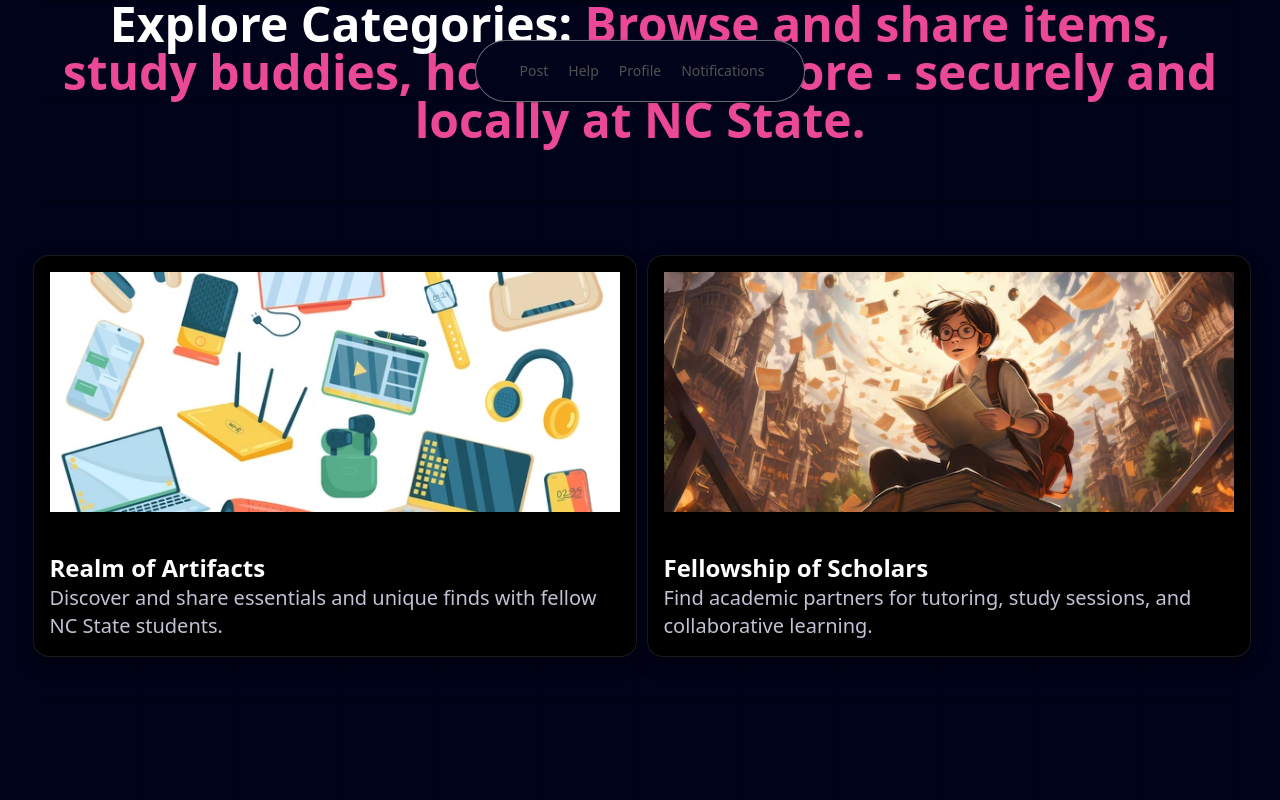
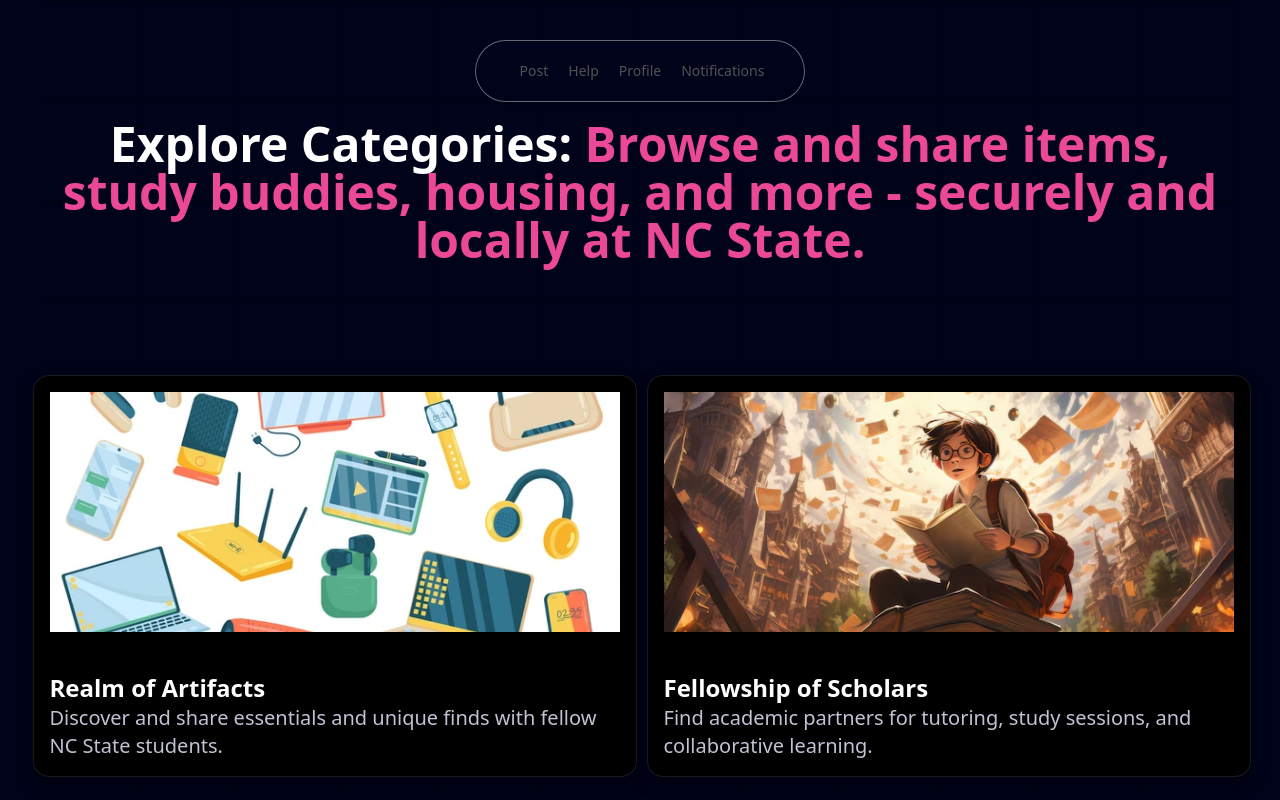
Before and after one commit to hruthwikkk/ShareSphere-Fullstack, a Next.js app: page /help in a window 1280 px wide. Shown: the top 800 px of the page. Built offline with nearby package versions, Linux system fonts and the light colour scheme.

Commit message:
Update Categories component and project links for improved navigation

```diff
--- a/components/ui/Categories.tsx
+++ b/components/ui/Categories.tsx
@@ -5,15 +5,15 @@
 const Categories = () => {
     return (
         <section className='pt-15' id='projects'>
-            <div>
-                <h1 className='text-white heading'>
+            <div className='mt-10 pt-10'>
+                <h1 className='text-white heading mt-5 pt-5'>
                     Explore Categories: {' '}
                     <span className='text-pink-500'>Browse and share items, study buddies, housing, and more - securely and locally at NC State.</span>
                 </h1>
                 <div className='flex flex-wrap items-center justify-center px-4 py-4 pb-2 pt-2 gap-x-16 gap-y-2 mt-2'>
                     {projects.map((project) =>
                         <div key={project.id} className='sm:h-[30rem] h-[20rem] min-h-[20.5rem] flex items-center justify-center m-10 sm:w-[470px] w-[70vw]'>
-                            <PinContainer href="/">
+                            <PinContainer href={project.link}>
                                 <div className='relative flex text-white items-center justify-center sm:w-[570px] w-[80vw] overflow-hidden h-[30vh] sm:h-[40vh] lg:h-[30vh] mb-10'>
                                     <div className='relative w-full h-full overflow-hidden lg:rounded-3xl bg-[#13162d]'>
                                         <img src="./bg.png" alt='bg-img' />
--- a/data/index.ts
+++ b/data/index.ts
@@ -66,7 +66,7 @@
         title: "Realm of Artifacts",
         des: "Discover and share essentials and unique finds with fellow NC State students.",
         img: "./items.jpg",
-        link: "",
+        link: "/list",
     },
     {
         id: 2,
```
